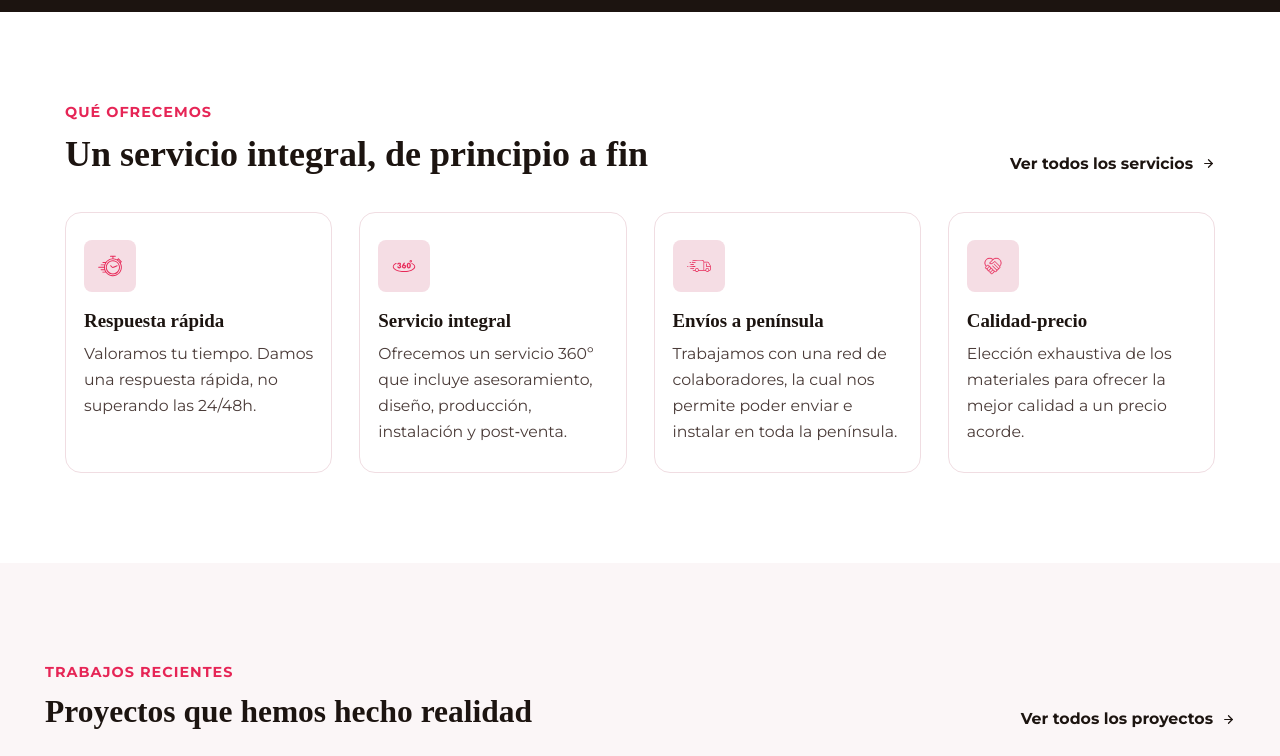
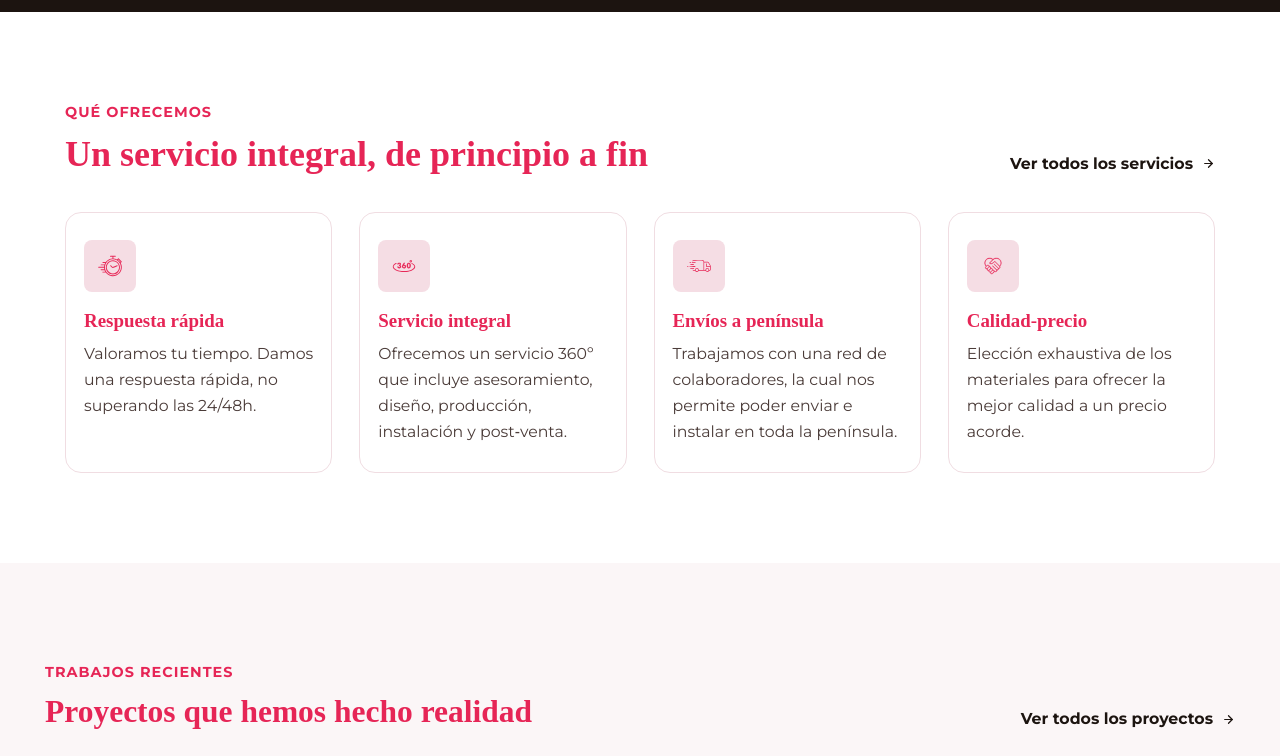
Before and after one commit to AidaG91/biquino-dev, a React (Vite) app: page / in a window 1280 px wide. Shown: the part 820-1576 px from the top of the page. Built offline with nearby package versions, Linux system fonts and the light colour scheme; grey boxes are pictures that could not be loaded; a web font is replaced by a local one.

Commit message:
Recolor h2/h3 headings to accent color

```diff
--- a/src/styles/base/_globals.scss
+++ b/src/styles/base/_globals.scss
@@ -57,6 +57,11 @@ h6 {
   font-family: $font-heading;
 }
 
+h2,
+h3 {
+  color: $color-primary;
+}
+
 h1 {
   font-size: $font-size-h1;
   font-weight: 700;
```
